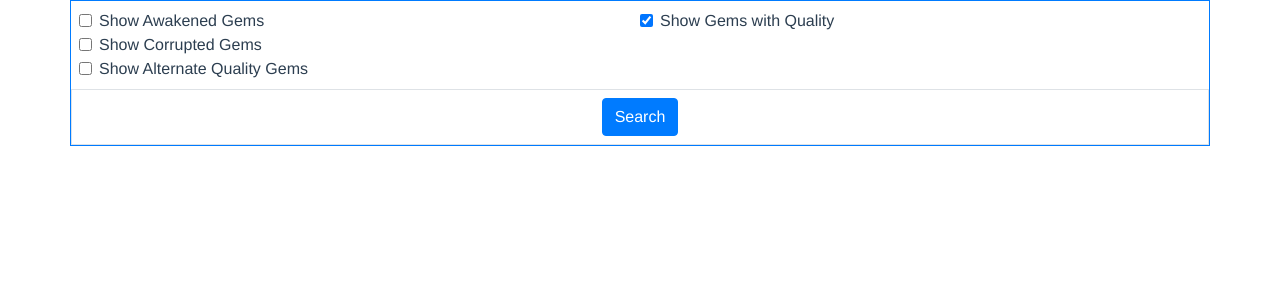
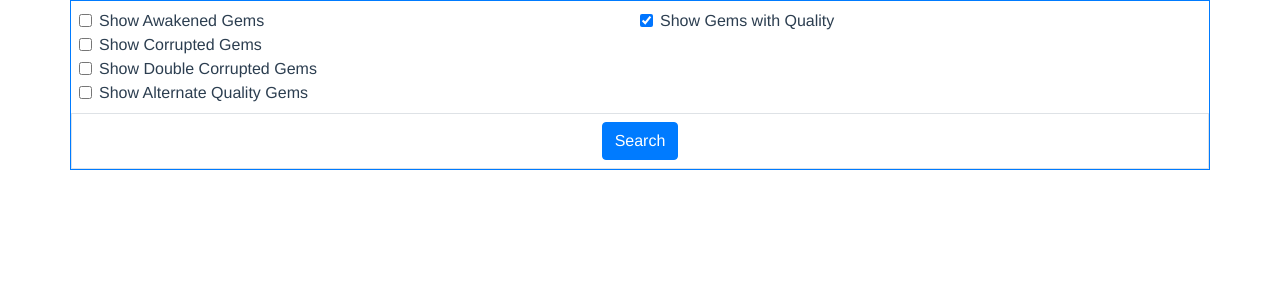
Before and after one commit to wertons/gemHelper, a Vue app in the folder front-end/: page / in a window 1280 px wide. Shown: the top 300 px of the page. Built offline with nearby package versions, Linux system fonts and the light colour scheme.

Commit message:
Added double corrupt validation

```diff
--- a/front-end/src/components/GemFilters.vue
+++ b/front-end/src/components/GemFilters.vue
@@ -15,6 +15,14 @@
             <input class="form-check-input" type="checkbox" value="" id="corruptedCheck">
             <label class="form-check-label" for="corruptedCheck">
               Show Corrupted Gems
+            </label>
+          </div>
+        </FilterOptionContainer>
+        <FilterOptionContainer>
+          <div class="form-check text-left ">
+            <input class="form-check-input" type="checkbox" value="" id="doubleCorruptedCheck">
+            <label class="form-check-label" for="doubleCorruptedCheck">
+              Show Double Corrupted Gems
             </label>
           </div>
         </FilterOptionContainer>
--- a/front-end/src/components/GemRow.vue
+++ b/front-end/src/components/GemRow.vue
@@ -7,7 +7,7 @@
       </span>
     </div>
     <div name="Profit" class="cold-7 p-2">
-      {{gemProfit}} chaos for {{gem.min.variant}} into {{gem.max.variant}}
+      {{gemProfit}} chaos for {{gem.min.variant}} into {{gem.max.variant}} | base cost {{gem.min.chaosValue}} chaos
     </div>
   </li>
 </template>
```
Also changed, not shown: 2 other files (tests, documents, lock files or other folders).
